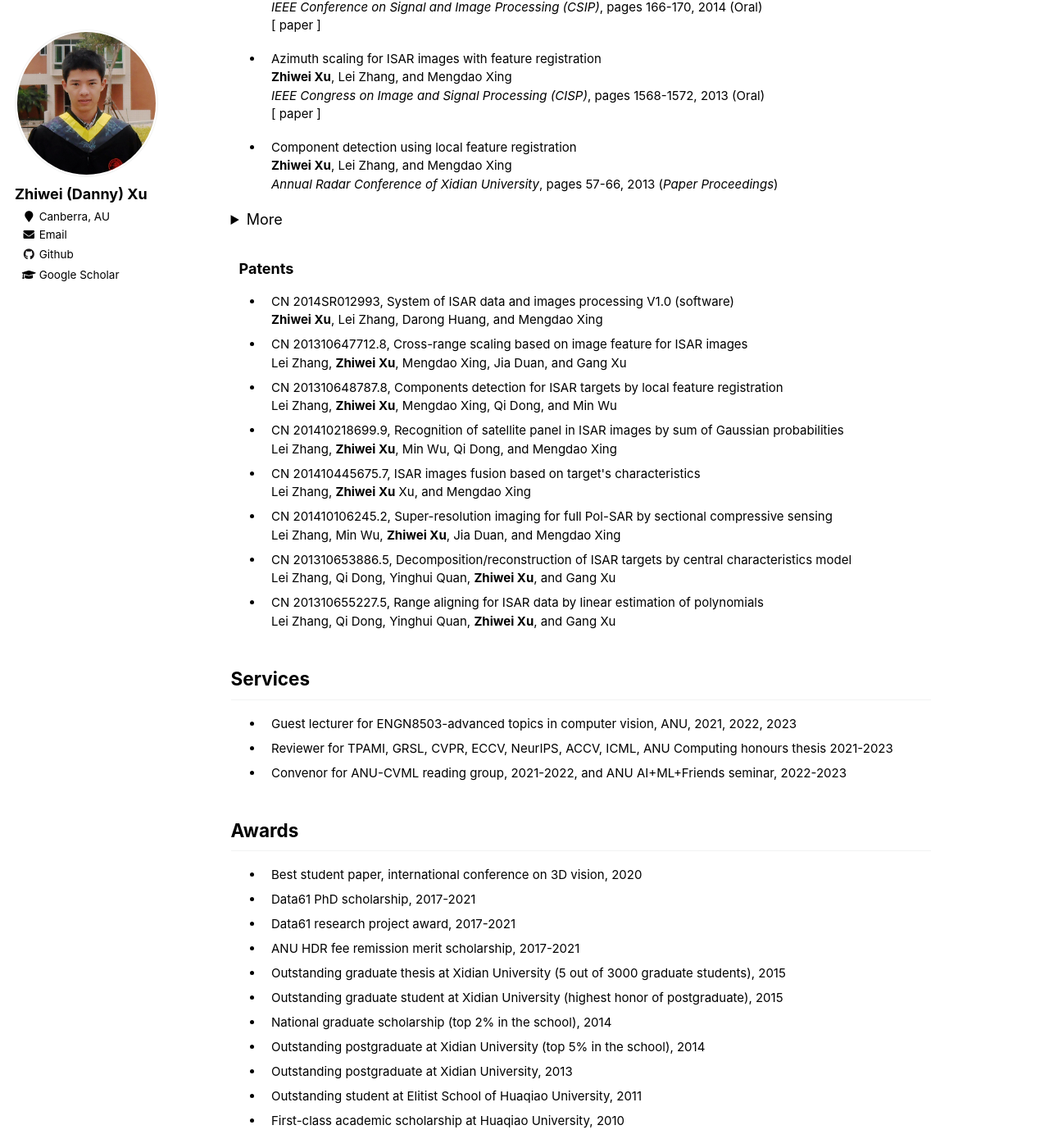
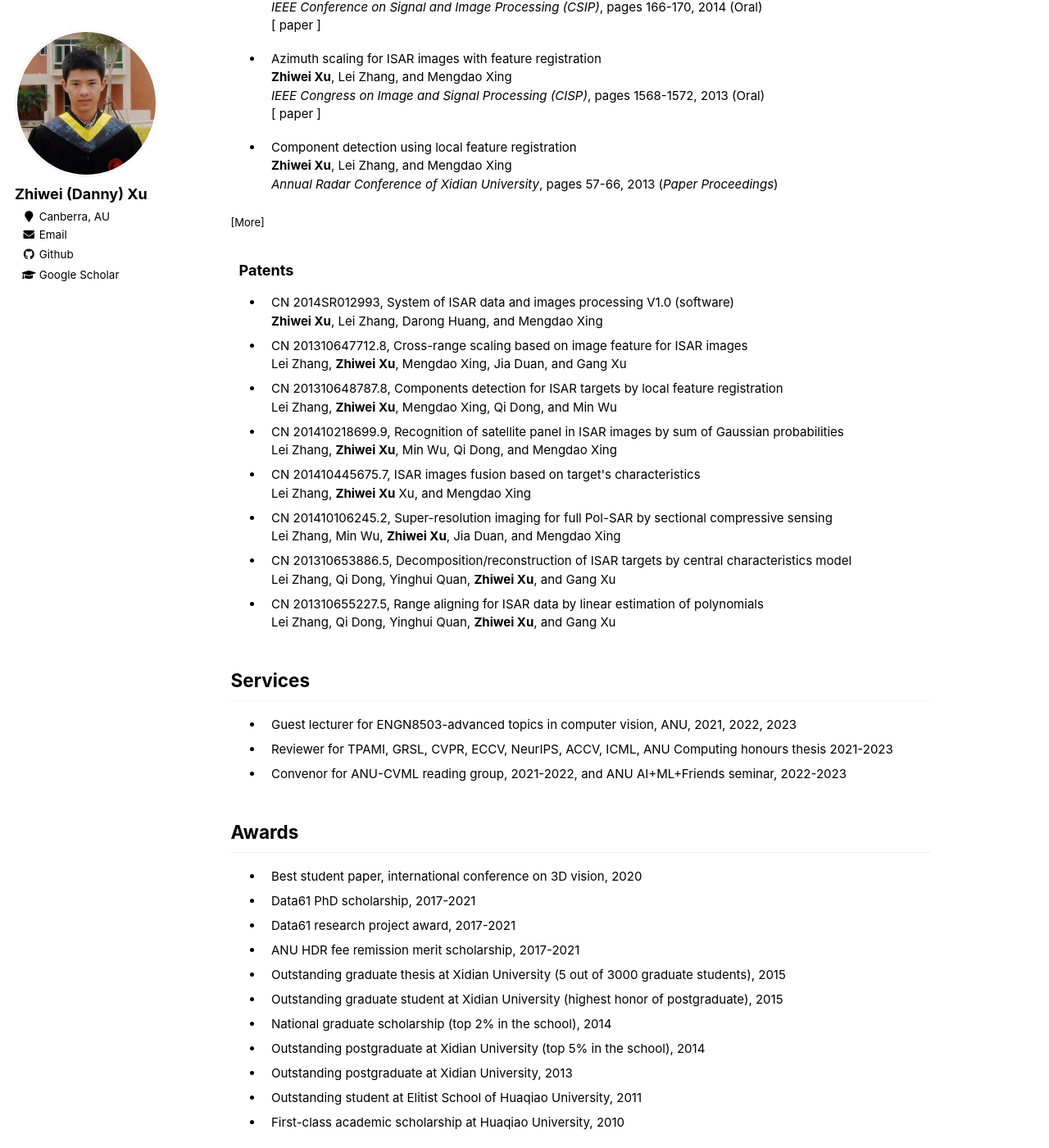
Before and after one commit to zwxu064/zwxu064.github.io, a Jekyll site: the page built from _pages/about.html, in a window 1280 px wide and 1400 px high, scrolled down 1508 px. Shown: the whole window at 82% size. Built offline with Jekyll 4.4.1, drawn with Linux system fonts in a browser that asks for light colours.

Commit message:
Update about.html

```diff
--- a/_pages/about.html
+++ b/_pages/about.html
@@ -7,6 +7,7 @@ redirect_from:
   - /about/
   - /about.md
 ---
+
 <style>
 ul.ddn{li{list-style-type: '✽'; padding-inline-start: 1ch;}}
 ul.diffusion{li{list-style-type: '✾'; padding-inline-start: 1ch;}}
@@ -14,8 +15,15 @@ ul.mrf{li{list-style-type: '✤'; padding-inline-start: 1ch;}}
 ul.pruning{li{list-style-type: '❁'; padding-inline-start: 1ch;}}
 ul.generic{li{list-style-type: '❊'; padding-inline-start: 1ch;}}
 ul{li{padding-inline-start: 1ch;}}
+
+summary::marker {
+  content: "";
+}
+
+details summary::-webkit-details-marker {
+  display:none;
+}
 </style>
-
 
 <p> I specialize in computer vision, machine learning, and image processing.
   Over the years, I have received my PhD in computer vision and machine learning from the Australian National University and Data61, CSIRO.
@@ -137,8 +145,9 @@ ul{li{padding-inline-start: 1ch;}}
     </li>
   </ul>
 
+<p>
 <details>
-  <summary>More</summary>
+  <summary><font size="2">[More]</font></summary>
   <ul class="generic">
   <li style="color:black"><div><span style="font-size:0.96em">Joint active and passive beamforming for IRS-assisted monostatic backscatter systems: an unsupervised learning approach</span></div>
       <div><span style="color:black;font-size:1em">Sahar Idrees, Salman Durrani, <strong>Zhiwei Xu</strong>, Xiaolun Jia, and Xiangyun Zhou</span></div>
@@ -205,6 +214,7 @@ ul{li{padding-inline-start: 1ch;}}
   </li>
   </ul>
 </details>
+</p>
 
 <h3 class="tab">Patents</h3>
   <ul>
```
